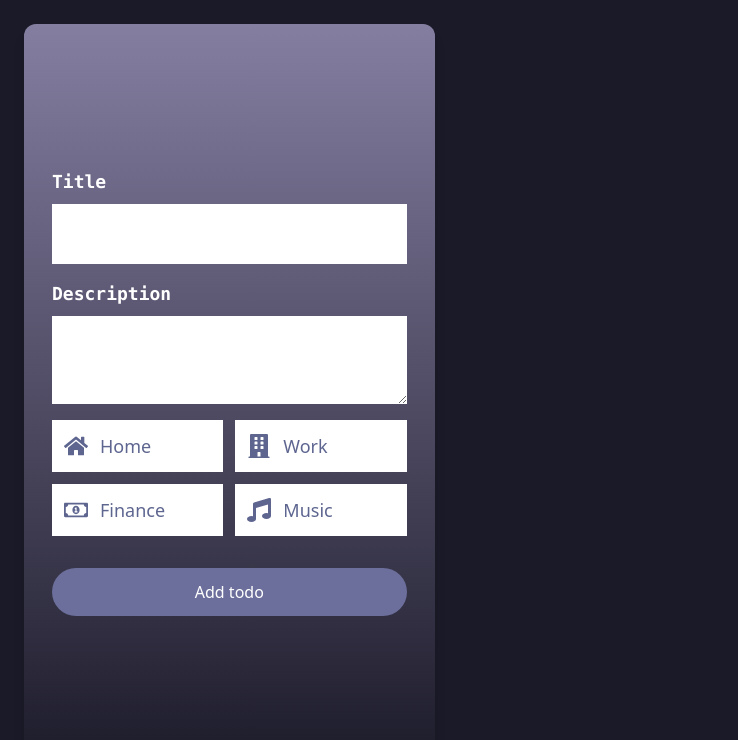
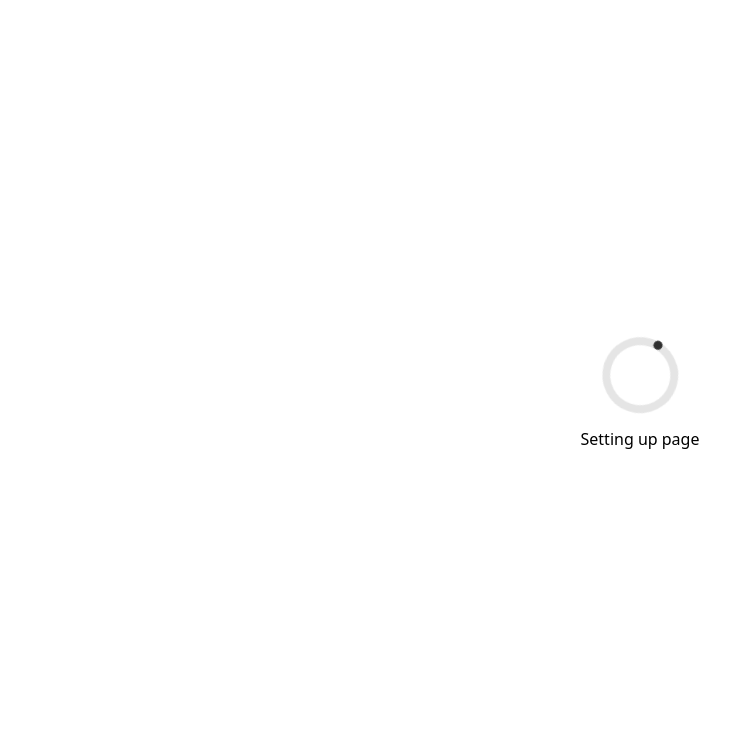
Before and after one commit to Khoby-790/firebase-todo, a React (Create React App) app: page / in a window 1280 px wide. Shown: the top 740 px of the page, without its empty margins (0-738 px from the left). Built offline with nearby package versions, Linux system fonts and the light colour scheme.

Commit message:
Modified package.json,Modified src/App.js,Added src/LoadingPage.jsx,Modified src/TodoForm.jsx,Modified yarn.lock

```diff
--- a/package.json
+++ b/package.json
@@ -13,6 +13,7 @@
     "react-dom": "^17.0.2",
     "react-icons": "^4.2.0",
     "react-scripts": "4.0.3",
+    "react-spinners": "^0.11.0",
     "tailwindcss": "npm:@tailwindcss/postcss7-compat",
     "web-vitals": "^1.0.1"
   },
--- a/src/App.js
+++ b/src/App.js
@@ -1,9 +1,15 @@
+import { useState } from "react";
+import LoadingPage from "./LoadingPage";
 import TodoForm from "./TodoForm";
 
 
 function App() {
+  const [loading, setLoading] = useState(true);
+
+  if (loading) return <LoadingPage />
+
   return (
-    <div className="bg-fta-primary h-screen w-screen flex-1 flex p-6">
+    <div className="bg-fta-primary lg:flex-row md:flex-col h-screen w-screen flex-1 flex p-6">
       <TodoForm />
       <div className="w-auto bg-gray-800"></div>
     </div>
--- /dev/null
+++ b/src/LoadingPage.jsx
@@ -0,0 +1,13 @@
+import React from "react";
+import { MoonLoader } from "react-spinners";
+
+const LoadingPage = () => {
+  return (
+    <div className="w-screen h-screen flex flex-col items-center justify-center">
+      <MoonLoader size={60} />
+      <span className="my-3">Setting up page</span>
+    </div>
+  );
+};
+
+export default LoadingPage;
--- a/src/TodoForm.jsx
+++ b/src/TodoForm.jsx
@@ -5,7 +5,7 @@ import CategoryItem from "./CategoryItem";
 const TodoForm = () => {
   const [_categories, setCategories] = useState([]);
   return (
-    <div className="w-1/3 bg-gradient-to-b from-bg-2 shadow-lg  to-bg-fta-primary rounded-xl py-5 px-3">
+    <div className="lg:w-1/3 md:w-full sm:w-full bg-gradient-to-b from-bg-2 shadow-lg  to-bg-fta-primary rounded-xl py-5 px-3">
       <form className="flex flex-col justify-center mx-4 flex-1 h-full">
         <div className="grid grid-cols-1 gap-4">
           <div className="flex-col flex">
```
Also changed, not shown: 1 other file (tests, documents, lock files or other folders).
